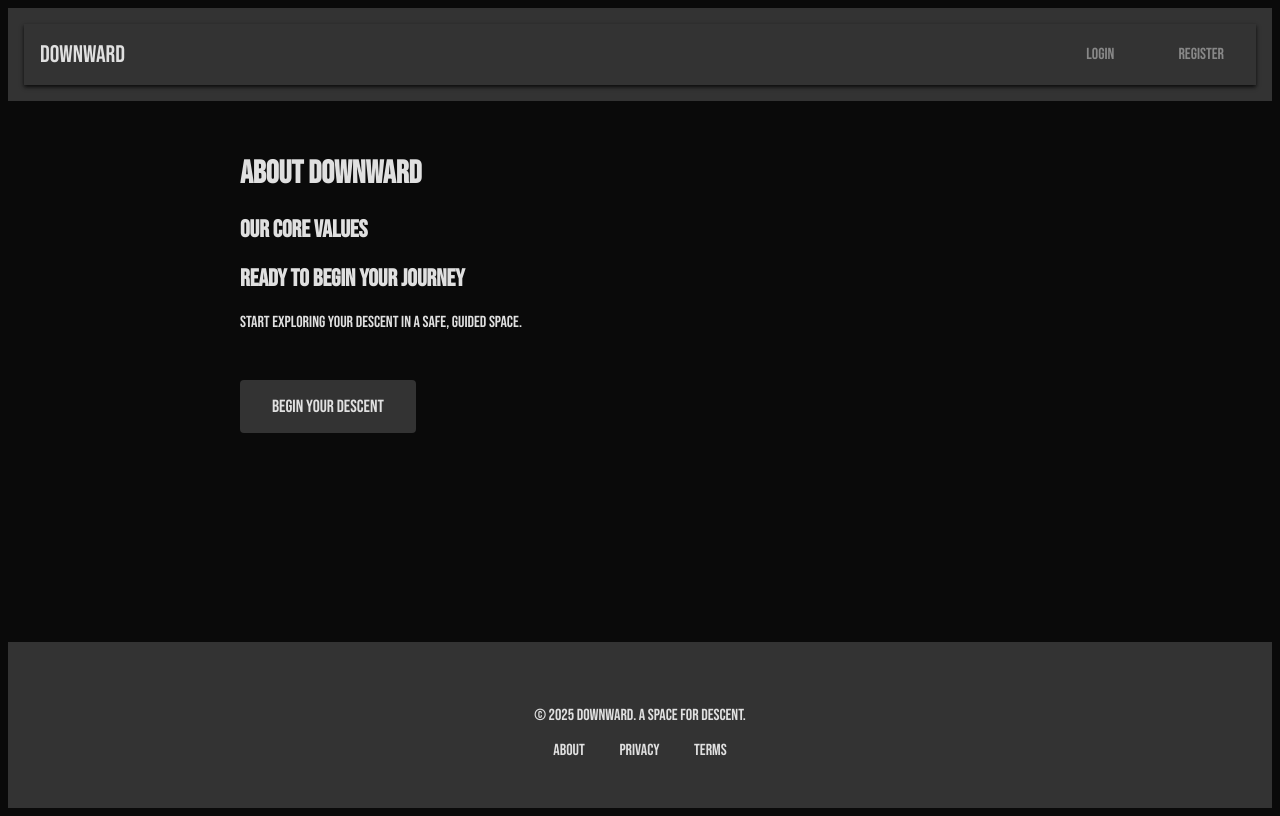
After one commit to DRegan-dev/downward, a Django app: template journal/templates/journal/about.html in a window 1280 px wide. The commit adds this page. Run offline with Django 3.2, Linux system fonts and the light colour scheme; the template is opened without the code that fills it, so the values that code supplies are empty; parts of the project's set-up code (start-up, migrations or seed data) failed here and were passed over; some libraries are stand-ins or nearby versions.

Commit message:
Added about.html and content

```diff
--- /dev/null
+++ b/journal/templates/journal/about.html
@@ -0,0 +1,39 @@
+{% extends 'base.html' %}
+
+{% block content %}
+<div class="about-container">
+    <h1 class="section-title">About Downward</h1>
+
+    <!-- Core Values Section -->
+    <section class="values-section">
+        <h2 class="section-subtitle">Our Core Values</h2>
+        <div class="values-grid">
+            {% for value in values %}
+            <div class="value-card">
+                <h3>{{ value }}</h3>
+                <div class="value-icon">
+                    <i class="fa fa-star"></i>
+                </div>
+            </div>
+            {% endfor %}
+        </div>
+    </section>
+
+    <!-- Sections -->
+    {% for section in sections %}
+    <section class="about-section">
+        <h2 class="section-title">{{ section.title }}</h2>
+        <div class="section-content">
+            <p>{{ section.content }}</p>
+        </div>
+    </section>
+    {% endfor %}
+
+    <!-- Call to Action -->
+    <div class="cta-section">
+        <h2>Ready to Begin Your Journey</h2>
+        <p>Start exploring your descent in a safe, guided space.</p>
+        <a href="#" class="cta-button">Begin your Descent</a>
+    </div>
+</div>
+{% endblock %}
--- a/static/css/base.css
+++ b/static/css/base.css
@@ -241,6 +241,13 @@ h1, h2, h3, h4, h5, h6 {
     color: var(--color-text-secondary);
 }
 
+/* About page styles */
+.about-container {
+    max-width: 800px;
+    margin: 0 auto;
+    padding 2rem
+}
+
 @media (max-width: 768px) {
     html {
         font-size: 14px;
```
Also changed, not shown: journal/views.py (+29 -0 lines).
